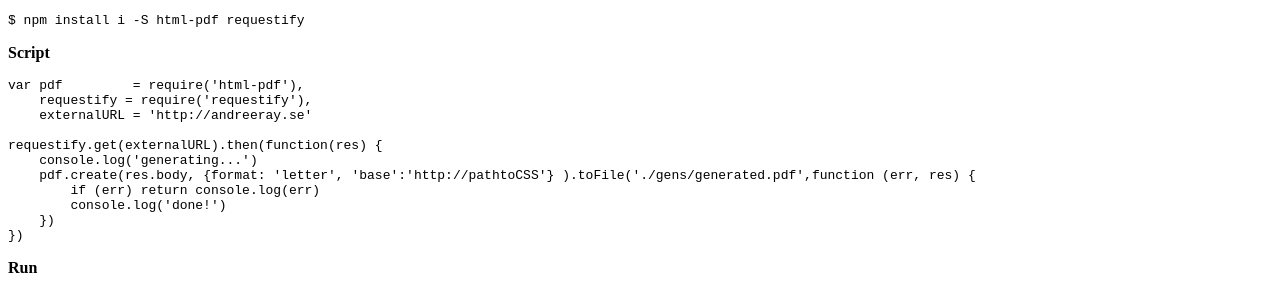
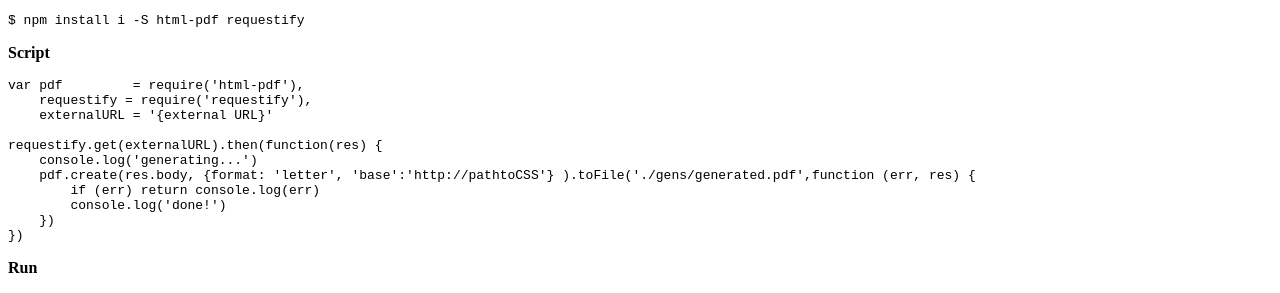
Before and after one commit to develdoe/develdoe.github.io, a Jekyll site: the page built from _posts/2016-12-09-html-to-pdf-from-external-source.md, in a window 1280 px wide. Shown: the part 175-468 px from the top of the page. Built offline with Jekyll 4.4.1, drawn with Linux system fonts in a browser that asks for light colours; nearby versions of some CDN libraries; comment, search, counter and statistics services are not loaded.

Commit message:
Updated 2016-12-09-html-to-pdf-from-external-source.md

````diff
--- a/_posts/2016-12-09-html-to-pdf-from-external-source.md
+++ b/_posts/2016-12-09-html-to-pdf-from-external-source.md
@@ -16,7 +16,7 @@
 ```js
 var pdf         = require('html-pdf'),
     requestify = require('requestify'),
-    externalURL = 'http://andreeray.se'
+    externalURL = '{external URL}'
 
 requestify.get(externalURL).then(function(res) {
     console.log('generating...')
````
